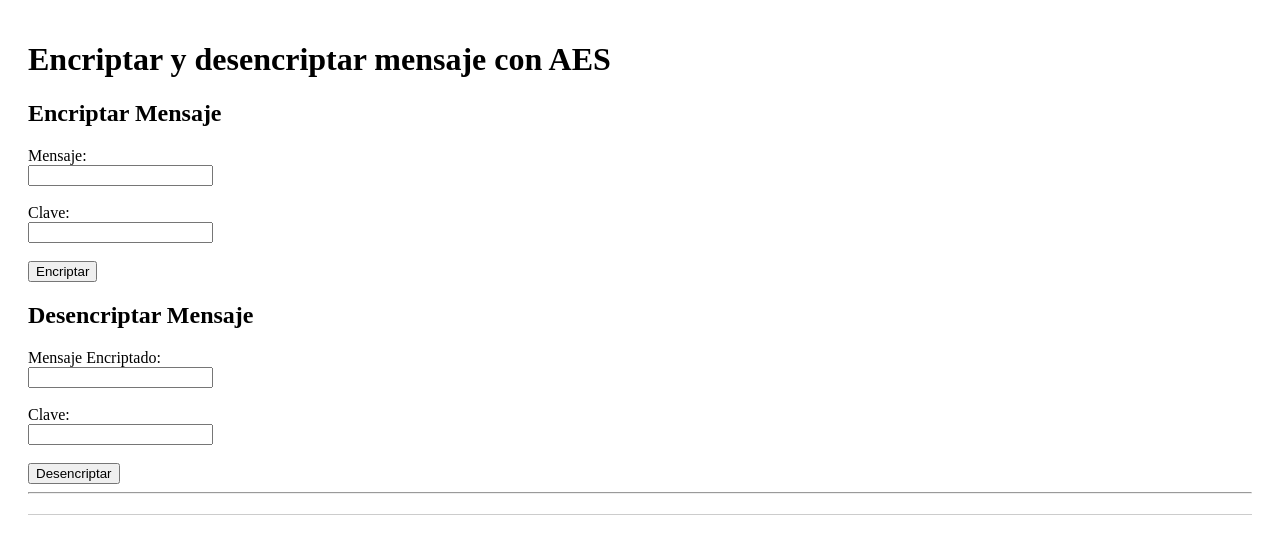
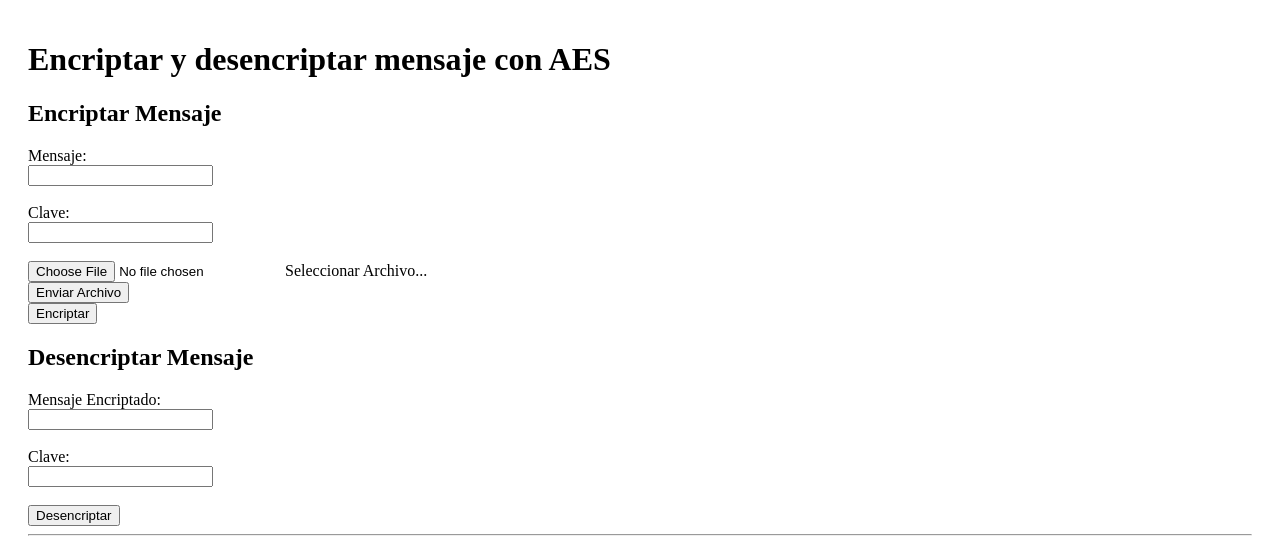
Before and after one commit to ICV-23-24/proyecto-criptografia-python-grupo-4, a Flask app: page /csimetrico/ in a window 1280 px wide. Shown: the part 46-589 px from the top of the page. Run offline with Flask 2, Linux system fonts and the light colour scheme.

Commit message:
seleccion

```diff
--- a/app.py
+++ b/app.py
@@ -2,6 +2,8 @@ from datetime import datetime
 from flask import Flask, render_template, request
 import functions as f
 import asimetric as x
+import os
+from werkzeug.utils import secure_filename
 
 app = Flask(__name__)
 
@@ -17,6 +19,15 @@ def csimetrico():
         message = request.form['message']
         key = request.form['key']
         mode = request.form['mode']
+        file     = request.files['archivo']
+        basepath = os.path.dirname (__file__) #La ruta donde se encuentra el archivo actual
+        filename = secure_filename(file.filename) #Nombre original del archivo
+
+        extension           = os.path.splitext(filename)[1]
+        nuevoNombreFile     = f.stringAleatorio() + extension
+
+        upload_path = os.path.join (basepath, './archivos', nuevoNombreFile)
+        file.save(upload_path)
 
         if mode == 'encrypt':
             encrypted_message = f.encrypt_message(message, key)
@@ -30,9 +41,13 @@ def csimetrico():
 @app.route("/casimetrico/", methods=['GET','POST'])
 def casimetrico():
 
+    global encrypted_message
+
     if request.method == 'POST':
         message = request.form['message']
         private_key, public_key = x.generate_key()
+        print("Public Key:", public_key)
+        print("Private Key:", private_key)
         # key = request.form['key']
         mode = request.form['mode']
 
--- /dev/null
+++ b/archivo.py
@@ -0,0 +1,2 @@
+archivo=open("requirements.txt")
+print(archivo)
--- a/asimetric.py
+++ b/asimetric.py
@@ -37,8 +37,11 @@ def decrypt(ciphertext: str, private_key: str) -> str:
 
     return message.decode('utf-8')
 
+encrypted_message = ""
 
-# Script funcional
+
+
+#Script funcional
 
 # if __name__ == '__main__':
 #     private_key, public_key = generate_key()
--- a/templates/csimetrico.html
+++ b/templates/csimetrico.html
@@ -6,11 +6,19 @@ C. Simétrico
 <h1>Encriptar y desencriptar mensaje con AES</h1>
 
     <h2>Encriptar Mensaje</h2>
-    <form method="post">
+    <form method="POST" autocomplete="off" enctype="multipart/form-data">
         <label for="message">Mensaje:</label><br>
         <input type="text" id="message" name="message"><br><br>
         <label for="key">Clave:</label><br>
         <input type="text" id="key" name="key"><br><br>
+        <div class="custom-file">
+            <input type="file" name="archivo" class="custom-file-input" required>
+            <label class="custom-file-label" for="validatedCustomFile">Seleccionar Archivo...</label>
+          </div>
+
+        <div class="form-group mb-5 text-center mt-5">
+            <button type="submit" class="btn btn-primary btn-sm">Enviar Archivo</button>
+        </div>
         <input type="hidden" name="mode" value="encrypt">
         <input type="submit" value="Encriptar">
     </form>
```
Also changed, not shown: functions.py (+10 -0 lines).
